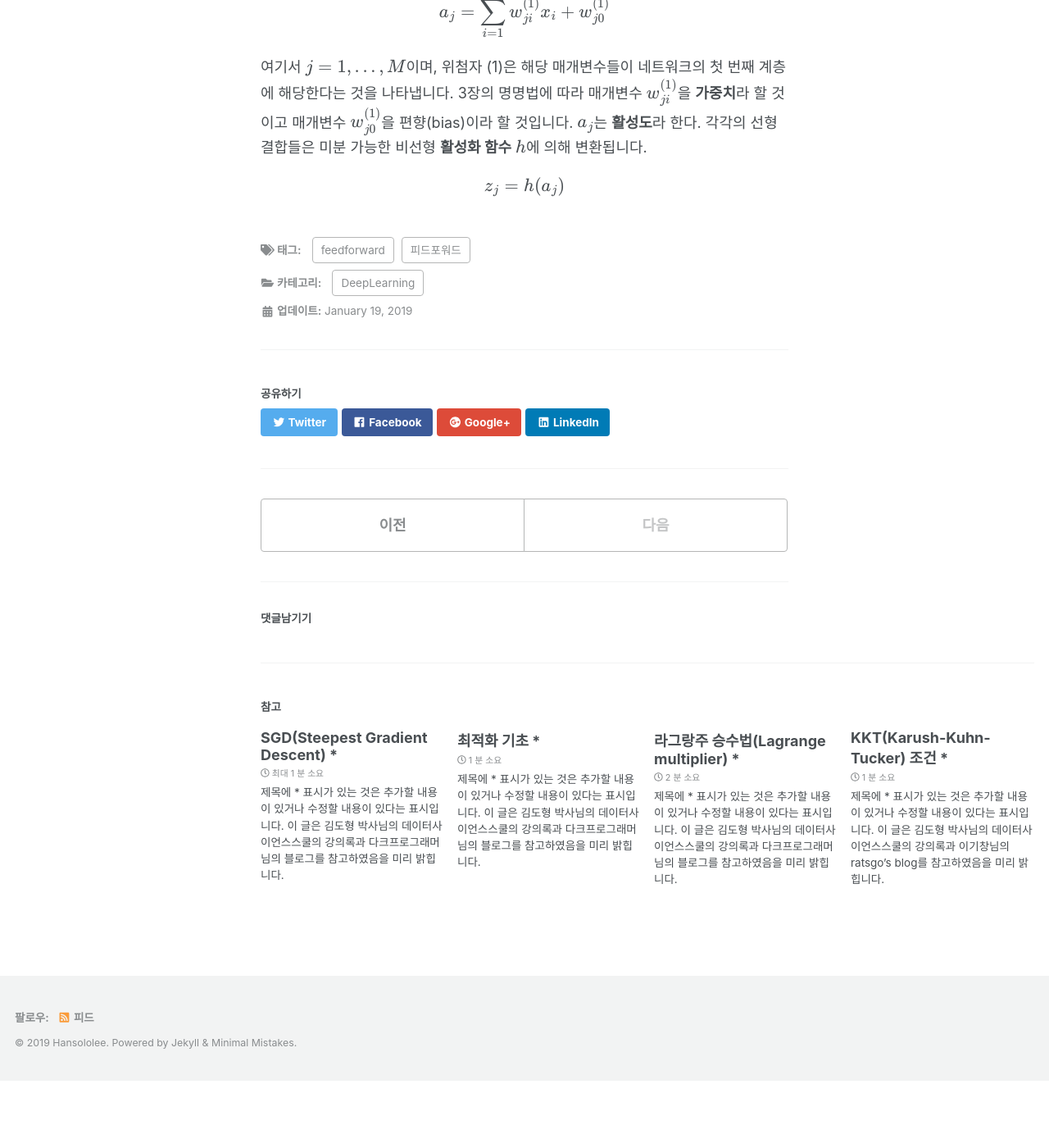
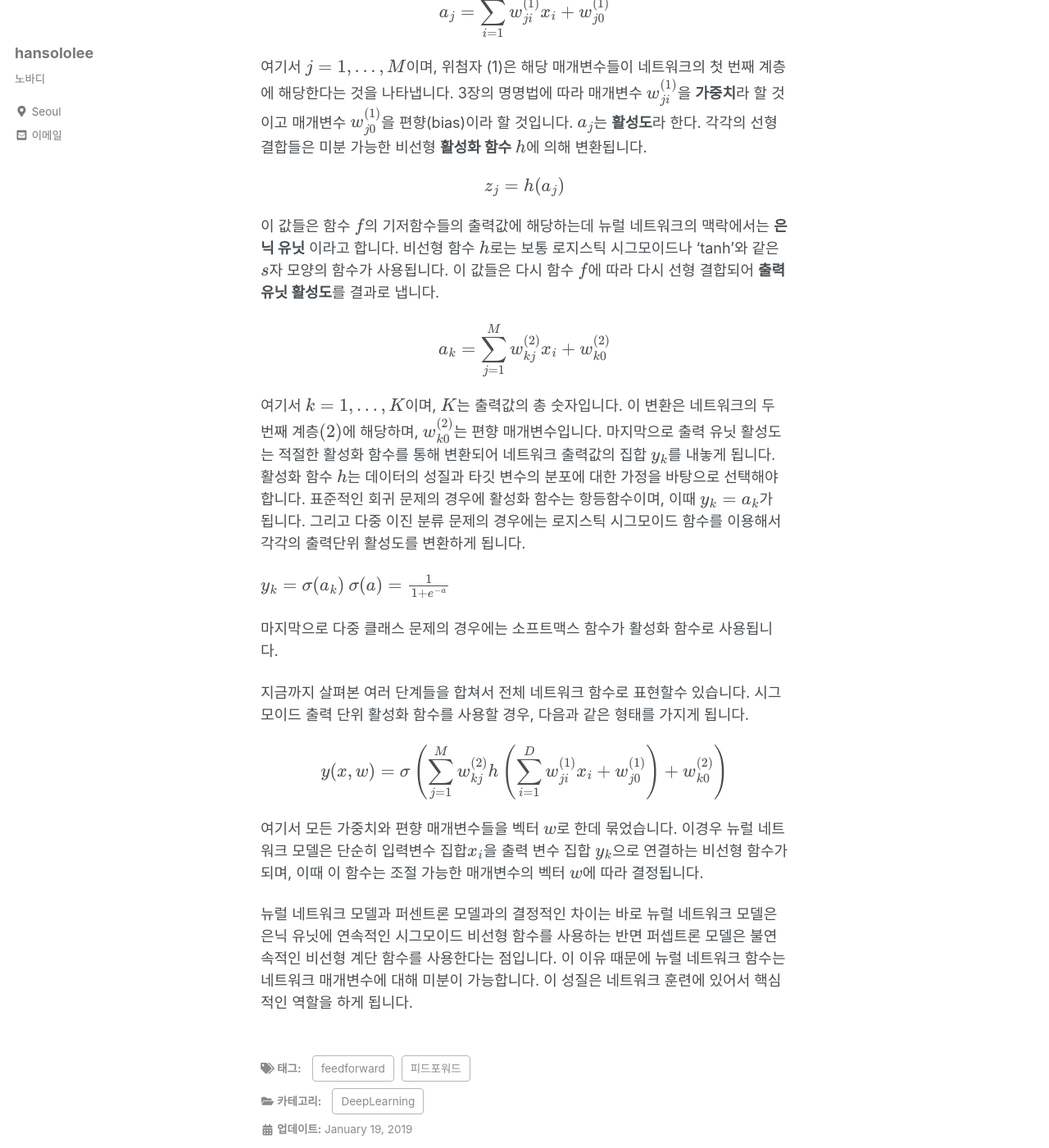
Before and after one commit to arisongha/hansololee.github.io, a Jekyll site: the page built from _posts/2019-01-19-feedforward.md, in a window 1280 px wide and 1400 px high, scrolled down 918 px. Shown: the whole window at 82% size. Built offline with Jekyll 4.4.1, drawn with Linux system fonts in a browser that asks for light colours; cached includes are drawn as plain includes; nearby versions of some CDN libraries; formulas are drawn with MathJax 3; before the commit the page ends 2236 px from its top, so only the background shows below that; some of the changed text lies outside the part shown.

Commit message:
Update 2019-01-19-feedforward.md

```diff
--- a/_posts/2019-01-19-feedforward.md
+++ b/_posts/2019-01-19-feedforward.md
@@ -9,7 +9,7 @@ categories:
 ---
 
 - 제목에 * 표시가 있는 것은 추가할 내용이 있거나 수정할 내용이 있다는 표시입니다.
-- 이 글은 김도형 박사님의 <a href="https://datascienceschool.net/">데이터사이언스스쿨</a>의 강의록과 도서로는 <a href="https://www.google.com/imgres?imgurl=http://t1.gstatic.com/images?q%3Dtbn:ANd9GcQTNaO1S8OepMrlVwqXRaZZrRA6r20i5YVs7W8DrmqUUFI4hMGu&imgrefurl=https://books.google.com/books/about/Pattern_Recognition_and_Machine_Learning.html?id%3DkOXDtAEACAAJ%26source%3Dkp_cover&h=1080&w=753&tbnid=RaJaTb74pCAENM:&q=%ED%8C%A8%ED%84%B4+%EC%9D%B8%EC%8B%9D%EA%B3%BC+%EA%B8%B0%EA%B3%84+%ED%95%99%EC%8A%B5&tbnh=160&tbnw=111&usg=AI4_-kRrLNV8X_BiAzeQJwy9KQJE9XHfGA&vet=12ahUKEwiWvLeM4PHfAhXHw7wKHWt9AOIQ_B0wCXoECAYQEQ..i&docid=b2dKjxvzbtRRzM&itg=1&hl=ko-KR&sa=X&ved=2ahUKEwiWvLeM4PHfAhXHw7wKHWt9AOIQ_B0wCXoECAYQEQ">비숍의 패턴인식과 머신러닝</a> 을 참고하였음을 미리 밝힙니다.
+- 이 글은 김도형 박사님의 <a href="https://datascienceschool.net/">데이터사이언스스쿨</a>의 강의록과 <a href="https://ratsgo.github.io/">이기창님의 ratsgo's blog</a>를 참고하였음을 미리 밝힙니다.
 
 # 피드 포워드(feedforward) 네트워트
 
@@ -28,3 +28,23 @@ $$a_j = \sum_{i=1}^D w_{ji}^{(1)} x_i + w_{j0}^{(1)}$$
 여기서 $$j=1,...,M$$이며, 위첨자 (1)은 해당 매개변수들이 네트워크의 첫 번째 계층에 해당한다는 것을 나타냅니다. 3장의 명명법에 따라 매개변수 $$w_{ji}^{(1)}$$을 **가중치**라 할 것이고 매개변수 $$w_{j0}^{(1)}$$을 편향(bias)이라 할 것입니다. $$a_j$$는 **활성도**라 한다. 각각의 선형 결합들은 미분 가능한 비선형 **활성화 함수** $$h$$에 의해 변환됩니다.
 
 $$z_j = h(a_j)$$
+
+이 값들은 함수 $$f$$의 기저함수들의 출력값에 해당하는데 뉴럴 네트워크의 맥락에서는 **은닉 유닛** 이라고 합니다. 비선형 함수 $$h$$로는 보통 로지스틱 시그모이드나 'tanh'와 같은 $$s$$자 모양의 함수가 사용됩니다. 이 값들은 다시 함수 $$f$$에 따라 다시 선형 결합되어 **출력 유닛 활성도**를 결과로 냅니다.
+
+$$a_k = \sum_{j=1}^M w_{kj}^{(2)} x_i + w_{k0}^{(2)}$$
+
+여기서 $$k=1,...,K$$이며, $$K$$는 출력값의 총 숫자입니다. 이 변환은 네트워크의 두 번째 계층$$(2)$$에 해당하며, $$w_{k0}^{(2)}$$는 편향 매개변수입니다. 마지막으로 출력 유닛 활성도는 적절한 활성화 함수를 통해 변환되어 네트워크 출력값의 집합 $$y_k$$를 내놓게 됩니다. 활성화 함수 $$h$$는 데이터의 성질과 타깃 변수의 분포에 대한 가정을 바탕으로 선택해야합니다. 표준적인 회귀 문제의 경우에 활성화 함수는 항등함수이며, 이때 $$y_k=a_k$$가 됩니다. 그리고 다중 이진 분류 문제의 경우에는 로지스틱 시그모이드 함수를 이용해서 각각의 출력단위 활성도를 변환하게 됩니다.
+
+$$y_k=\sigma(a_k)$$
+$$\sigma(a) = \frac{1}{1+e^{-a}}$$
+
+마지막으로 다중 클래스 문제의 경우에는 소프트맥스 함수가 활성화 함수로 사용됩니다.
+
+지금까지 살펴본 여러 단계들을 합쳐서 전체 네트워크 함수로 표현할수 있습니다. 시그모이드 출력 단위 활성화 함수를 사용할 경우, 다음과 같은 형태를 가지게 됩니다.
+
+
+$$y(x,w) = \sigma \left( \sum_{j=1}^M w_{kj}^{(2)} h\left( \sum_{i=1}^D w_{ji}^{(1)} x_i + w_{j0}^{(1)}\right) + w_{k0}^{(2)} \right)$$
+
+여기서 모든 가중치와 편향 매개변수들을 벡터 $$w$$로 한데 묶었습니다. 이경우 뉴럴 네트워크 모델은 단순히 입력변수 집합$${x_i}$$을 출력 변수 집합 $${y_k}$$으로 연결하는 비선형 함수가 되며, 이때 이 함수는 조절 가능한 매개변수의 벡터 $$w$$에 따라 결정됩니다.
+
+뉴럴 네트워크 모델과 퍼센트론 모델과의 결정적인 차이는 바로 뉴럴 네트워크 모델은 은닉 유닛에 연속적인 시그모이드 비선형 함수를 사용하는 반면 퍼셉트론 모델은 불연속적인 비선형 계단 함수를 사용한다는 점입니다. 이 이유 때문에 뉴럴 네트워크 함수는 네트워크 매개변수에 대해 미분이 가능합니다. 이 성질은 네트워크 훈련에 있어서 핵심적인 역할을 하게 됩니다.
```
